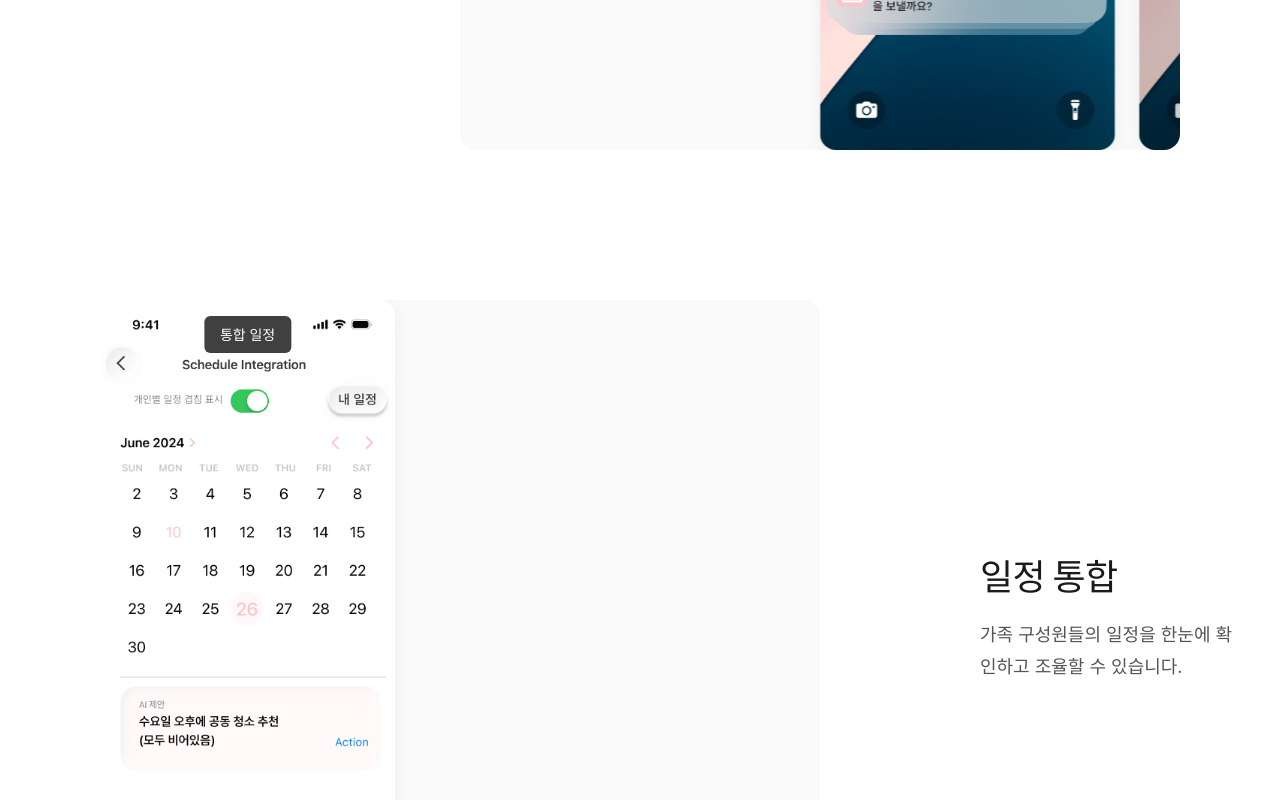
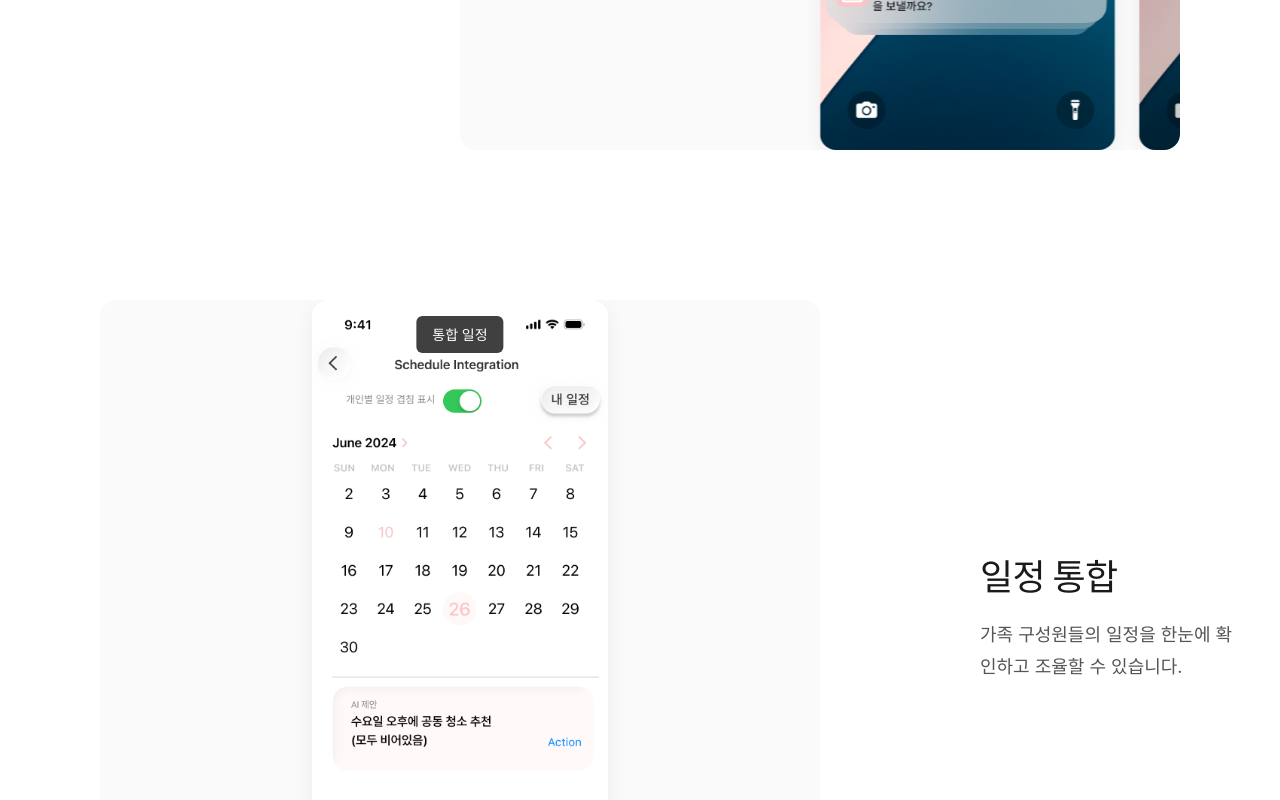
Before and after one commit to son-engr-kr/Likelion2025Ideaton-page, a React (Vite) app: page / in a window 1280 px wide. Shown: the part 2569-3369 px from the top of the page. Built offline with nearby package versions, Linux system fonts and the light colour scheme.

Commit message:
Center single images in carousel containers
Reset transform for single-image series to allow CSS centering.
Add width: 100% to enable proper justify-content behavior.

```diff
--- a/src/App.css
+++ b/src/App.css
@@ -113,6 +113,7 @@
 
 .series-images-track:has(.series-image-item:only-child) {
   justify-content: center;
+  width: 100%;
 }
 
 .series-image-item {
--- a/src/App.jsx
+++ b/src/App.jsx
@@ -260,7 +260,12 @@ function App() {
       if (!trackElement || !containerElement) return
 
       const imageCount = series.images.length
-      if (imageCount <= 1) return
+
+      // For single image, reset transform and let CSS center it
+      if (imageCount <= 1) {
+        trackElement.style.transform = 'none'
+        return
+      }
 
       const currentIndex = currentImageIndex[series.id] || 0
 
```
